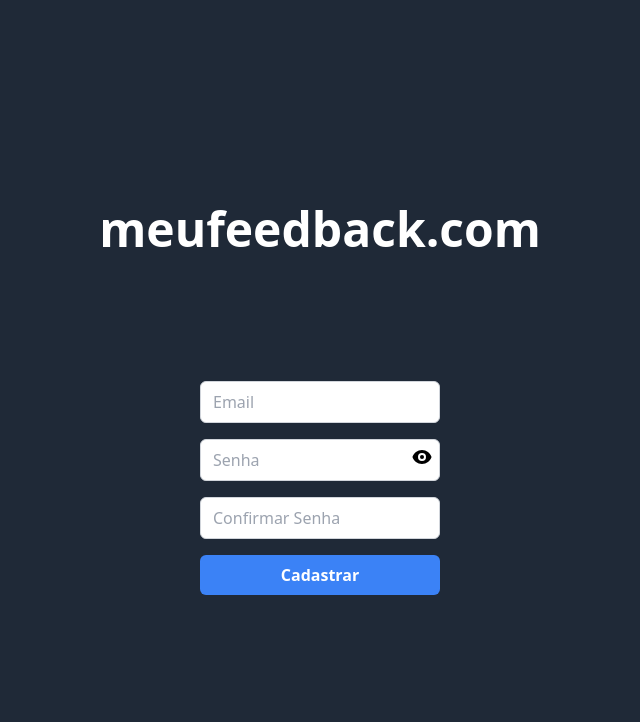
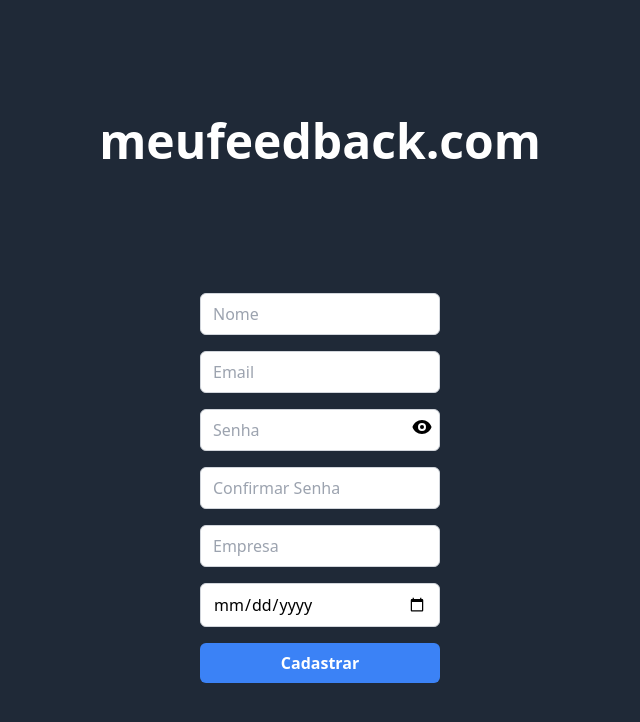
Before and after one commit to jppimentel/feedback, a Next.js app in the folder web/: page /register in a window 1280 px wide. Shown: the top 722 px of the page, without its empty margins (320-960 px from the left). Built offline with nearby package versions, Linux system fonts and the light colour scheme.

Commit message:
add registerUser and logout in front

```diff
--- a/web/src/pages/home.tsx
+++ b/web/src/pages/home.tsx
@@ -54,6 +54,21 @@
             {linkButton('Feedbacks Enviados', '/feedbackSent')}
             {linkButton('Feedbacks Recebidos', '/feedbackReceived')}
             {linkButton('Meus Amigos', '/myFriends')}
+            <div className='pt-10'>
+              <button
+                className="bg-red-800 px-6 py-4 rounded-full text-white font-bold text-sm uppercase hover:bg-red-900"
+                style={{ width: '250px'}}
+                onClick={() => {
+                  localStorage.removeItem('token');
+                  localStorage.removeItem('isTokenValid');
+                  localStorage.removeItem('tokenIssuedAt');
+                  localStorage.removeItem('userId');
+                  router.push('/');
+                }}
+              >
+                Sair
+              </button>
+            </div>
           </div>
         </div>
 
--- a/web/src/pages/register.tsx
+++ b/web/src/pages/register.tsx
@@ -1,13 +1,27 @@
-import React, { useState } from 'react'
-import { HiEye, HiEyeOff } from 'react-icons/hi'
-import Head from 'next/head'
+import React, { useState } from 'react';
+import { HiEye, HiEyeOff } from 'react-icons/hi';
+import Head from 'next/head';
+import {defaultApi} from "../services/defaultApi";
+import { useRouter } from 'next/router';
 
 export default function Register() {
+  const router = useRouter();
+
+  const [name, setName] = useState('');
   const [email, setEmail] = useState('');
   const [password, setPassword] = useState('');
   const [confirmPassword, setConfirmPassword] = useState('');
+  const [actualCompany, setActualCompany] = useState('');
+  const [birthDate, setBirthDate] = useState('');
+  const [birthDateFormat, setBirthDateFormat] = useState<Date | null>(null);
   const [showPassword, setShowPassword] = useState(false);
   const [passwordMismatch, setPasswordMismatch] = useState(false);
+  const [apiStatus, setApiStatus] = useState("start");
+  const [allFieldsFilled, setAllFieldsFilled] = useState(false);
+
+  const handleNameChange = (e: React.ChangeEvent<HTMLInputElement>) => {
+    setName(e.target.value);
+  };
 
   const handleEmailChange = (e: React.ChangeEvent<HTMLInputElement>) => {
     setEmail(e.target.value);
@@ -23,17 +37,57 @@
     setPasswordMismatch(false);
   };
 
+  const handleActualCompanyChange = (e: React.ChangeEvent<HTMLInputElement>) => {
+    setActualCompany(e.target.value);
+  };
+
+  const handleBirthDateChange = (e: React.ChangeEvent<HTMLInputElement>) => {
+    setBirthDate(e.target.value);
+    let date = new Date(e.target.value);
+    setBirthDateFormat(date);
+  };
+
   const handleTogglePasswordVisibility = () => {
     setShowPassword(!showPassword);
   };
 
   const handleRegister = () => {
+    setApiStatus("evaluating");
+    if(name && email && password && actualCompany && birthDateFormat){
+      setAllFieldsFilled(true);
+    } else {
+      setAllFieldsFilled(false);
+    }
     if (password !== confirmPassword) {
       setPasswordMismatch(true);
     } else {
-
+      if (name && email && password && actualCompany && birthDateFormat){
+        registerUser();
+      }
     }
   };
+
+  const registerUser = async () => {
+    setApiStatus("calling");
+    await defaultApi
+    .post("/user",{
+      name: name,
+      email: email,
+      password: password,
+      actualCompany: actualCompany,
+      birthDate: birthDateFormat
+    })
+    .then((data) => {
+      setApiStatus("done");
+      setTimeout(() => {
+        router.push('/');
+      }, 5000);
+    }).catch(err => {
+      setApiStatus("error")
+      console.log("error: "+err);
+      return;
+    });
+  }
 
   return (
     <>
@@ -48,6 +102,13 @@
           <div className="flex flex-col items-center">
             <div className="flex flex-col items-center">
             <h1 className='text-white text-5xl font-bold mb-32'>meufeedback.com</h1>
+              <input
+                type="text"
+                className="border border-gray-300 px-3 py-2 rounded-md mb-4 w-60"
+                placeholder="Nome"
+                value={name}
+                onChange={handleNameChange}
+              />
               <input
                 type="email"
                 className="border border-gray-300 px-3 py-2 rounded-md mb-4 w-60"
@@ -77,15 +138,43 @@
                 value={confirmPassword}
                 onChange={handleConfirmPasswordChange}
               />
+              <input
+                type="text"
+                className="border border-gray-300 px-3 py-2 rounded-md mb-4 w-60"
+                placeholder="Empresa"
+                value={actualCompany}
+                onChange={handleActualCompanyChange}
+              />
+              <input
+                type="date"
+                className="border border-gray-300 px-3 py-2 rounded-md mb-4 w-60"
+                placeholder="Data de Nascimento"
+                value={birthDate}
+                onChange={handleBirthDateChange}
+              />
               {passwordMismatch && (
                 <p className="text-red-500 text-sm mb-4">As senhas não coincidem.</p>
               )}
+              {apiStatus === "error" && (
+                <p className="text-red-500 text-sm mb-4">Não foi possível cadastrá-lo no sistema.</p>
+              )}
+              {apiStatus === "evaluating" && !allFieldsFilled && (
+                <p className="text-red-500 text-sm mb-4">Preencha todos os campos.</p>
+              )}
+              {apiStatus === "calling" && (
+                <p className="text-white text-sm mb-4">Cadastrando...</p>
+              )}
+              {apiStatus === "done" && (
+                <p className="text-white text-sm mb-4">Usuário cadastrado com sucesso! Você será redirecionado para a página de Login.</p>
+              )}
+              {apiStatus !== "done" && apiStatus !== "calling" && (
                 <button
                   className="bg-blue-500 hover:bg-blue-600 text-white font-bold py-2 rounded-md w-60"
                   onClick={handleRegister}
                 >
                   Cadastrar
                 </button>
+              )}
             </div>
           </div>
         </div>
```
Also changed, not shown: web/firebase.json. Lines whose indentation alone changed are shown as unchanged.
